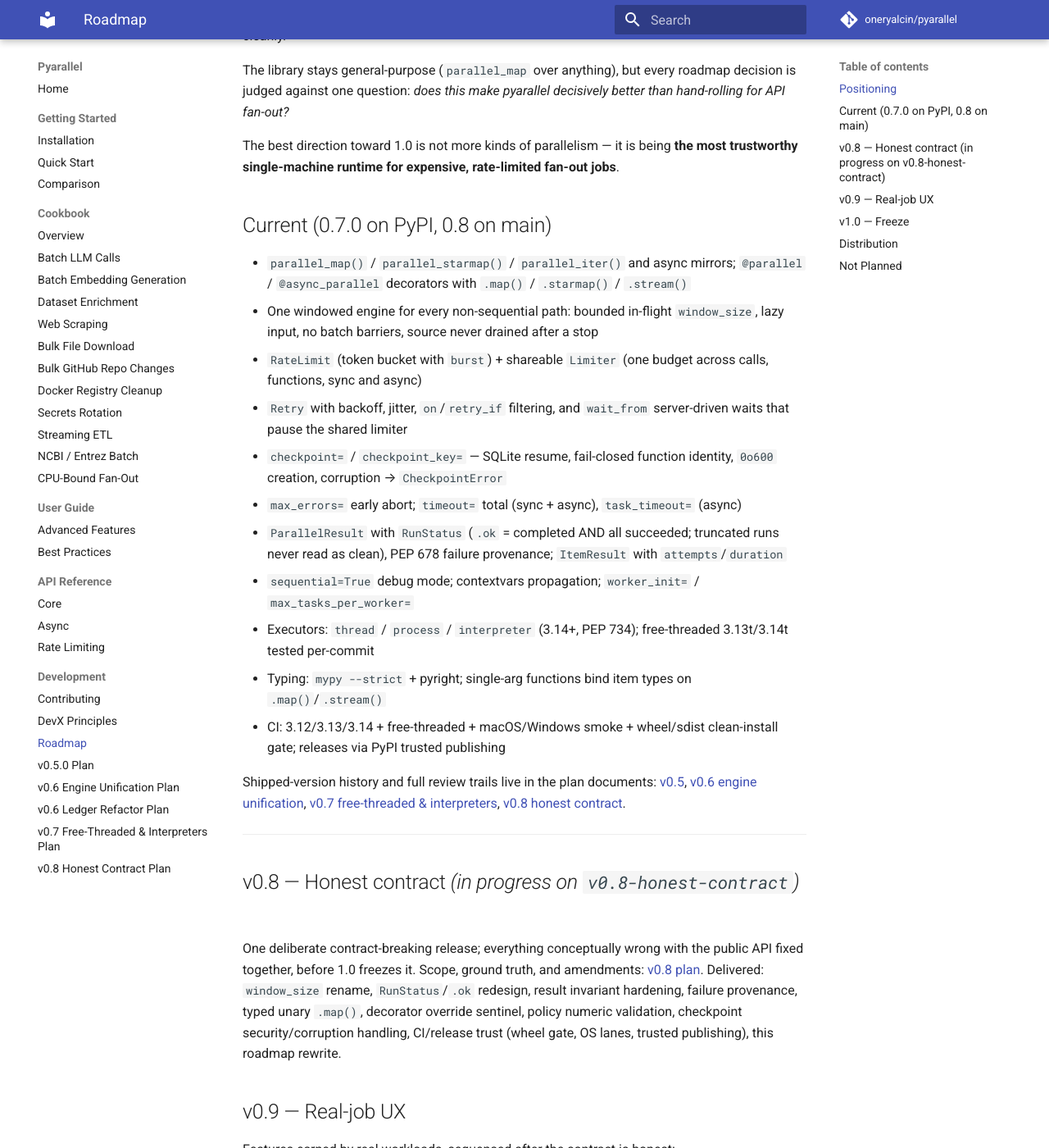
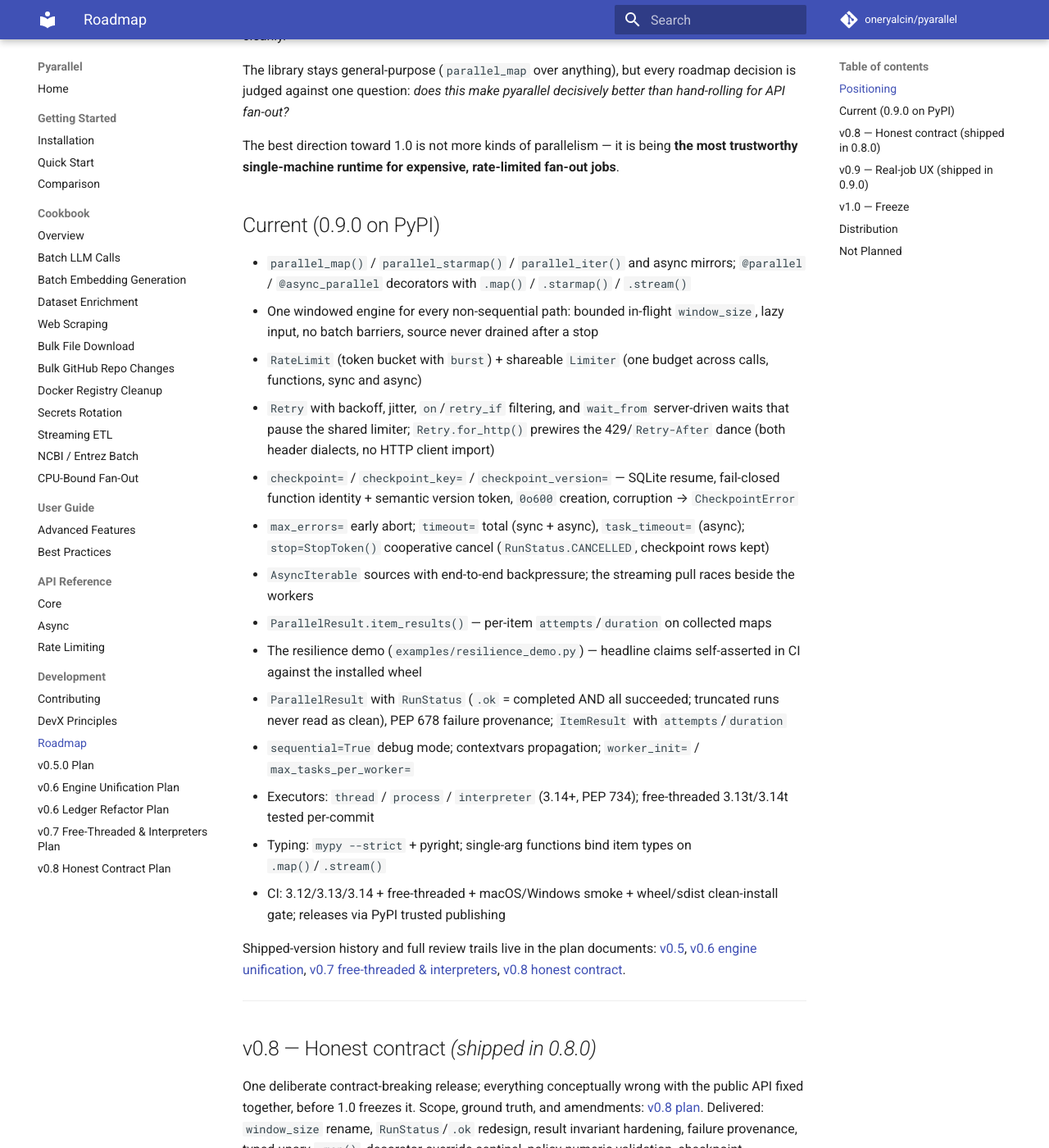
Before and after one commit to oneryalcin/pyarallel, an MkDocs documentation site: the page built from docs/development/roadmap.md, in a window 1280 px wide and 1400 px high, scrolled down 486 px. Shown: the whole window at 82% size. Built offline with MkDocs 1.6.1 and Material for MkDocs 9.7.7, drawn with Linux system fonts in a browser that asks for light colours; comment, search, counter and statistics services are not loaded.

```diff
--- a/docs/development/roadmap.md
+++ b/docs/development/roadmap.md
@@ -24,7 +24,7 @@ The best direction toward 1.0 is not more kinds of parallelism — it is being
 **the most trustworthy single-machine runtime for expensive, rate-limited
 fan-out jobs**.
 
-## Current (0.7.0 on PyPI, 0.8 on main)
+## Current (0.9.0 on PyPI)
 
 - `parallel_map()` / `parallel_starmap()` / `parallel_iter()` and async
   mirrors; `@parallel` / `@async_parallel` decorators with `.map()` /
@@ -35,11 +35,21 @@ fan-out jobs**.
 - `RateLimit` (token bucket with `burst`) + shareable `Limiter` (one
   budget across calls, functions, sync and async)
 - `Retry` with backoff, jitter, `on`/`retry_if` filtering, and
-  `wait_from` server-driven waits that pause the shared limiter
-- `checkpoint=` / `checkpoint_key=` — SQLite resume, fail-closed
-  function identity, `0o600` creation, corruption → `CheckpointError`
+  `wait_from` server-driven waits that pause the shared limiter;
+  `Retry.for_http()` prewires the 429/`Retry-After` dance (both header
+  dialects, no HTTP client import)
+- `checkpoint=` / `checkpoint_key=` / `checkpoint_version=` — SQLite
+  resume, fail-closed function identity + semantic version token,
+  `0o600` creation, corruption → `CheckpointError`
 - `max_errors=` early abort; `timeout=` total (sync + async),
-  `task_timeout=` (async)
+  `task_timeout=` (async); `stop=StopToken()` cooperative cancel
+  (`RunStatus.CANCELLED`, checkpoint rows kept)
+- `AsyncIterable` sources with end-to-end backpressure; the streaming
+  pull races beside the workers
+- `ParallelResult.item_results()` — per-item `attempts`/`duration` on
+  collected maps
+- The resilience demo (`examples/resilience_demo.py`) — headline claims
+  self-asserted in CI against the installed wheel
 - `ParallelResult` with `RunStatus` (`.ok` = completed AND all
   succeeded; truncated runs never read as clean), PEP 678 failure
   provenance; `ItemResult` with `attempts`/`duration`
@@ -60,7 +70,7 @@ documents: [v0.5](plans/v0.5.0.md),
 
 ---
 
-## v0.8 — Honest contract *(in progress on `v0.8-honest-contract`)*
+## v0.8 — Honest contract *(shipped in 0.8.0)*
 
 One deliberate contract-breaking release; everything conceptually wrong
 with the public API fixed together, before 1.0 freezes it. Scope,
@@ -71,7 +81,7 @@ override sentinel, policy numeric validation, checkpoint
 security/corruption handling, CI/release trust (wheel gate, OS lanes,
 trusted publishing), this roadmap rewrite.
 
-## v0.9 — Real-job UX
+## v0.9 — Real-job UX *(shipped in 0.9.0)*
 
 Features earned by real workloads, sequenced after the contract is
 honest:
--- a/pyarallel/__init__.py
+++ b/pyarallel/__init__.py
@@ -17,7 +17,7 @@ from .policies import RateLimit, Retry
 from .result import Aborted, Cancelled, ItemResult, ParallelResult, RunStatus
 from .stop import StopToken
 
-__version__ = "0.8.0"
+__version__ = "0.9.0"
 __all__ = [
     "ParallelResult",
     "ItemResult",
```
Also changed, not shown: CHANGELOG.md (+1 -1 lines).
